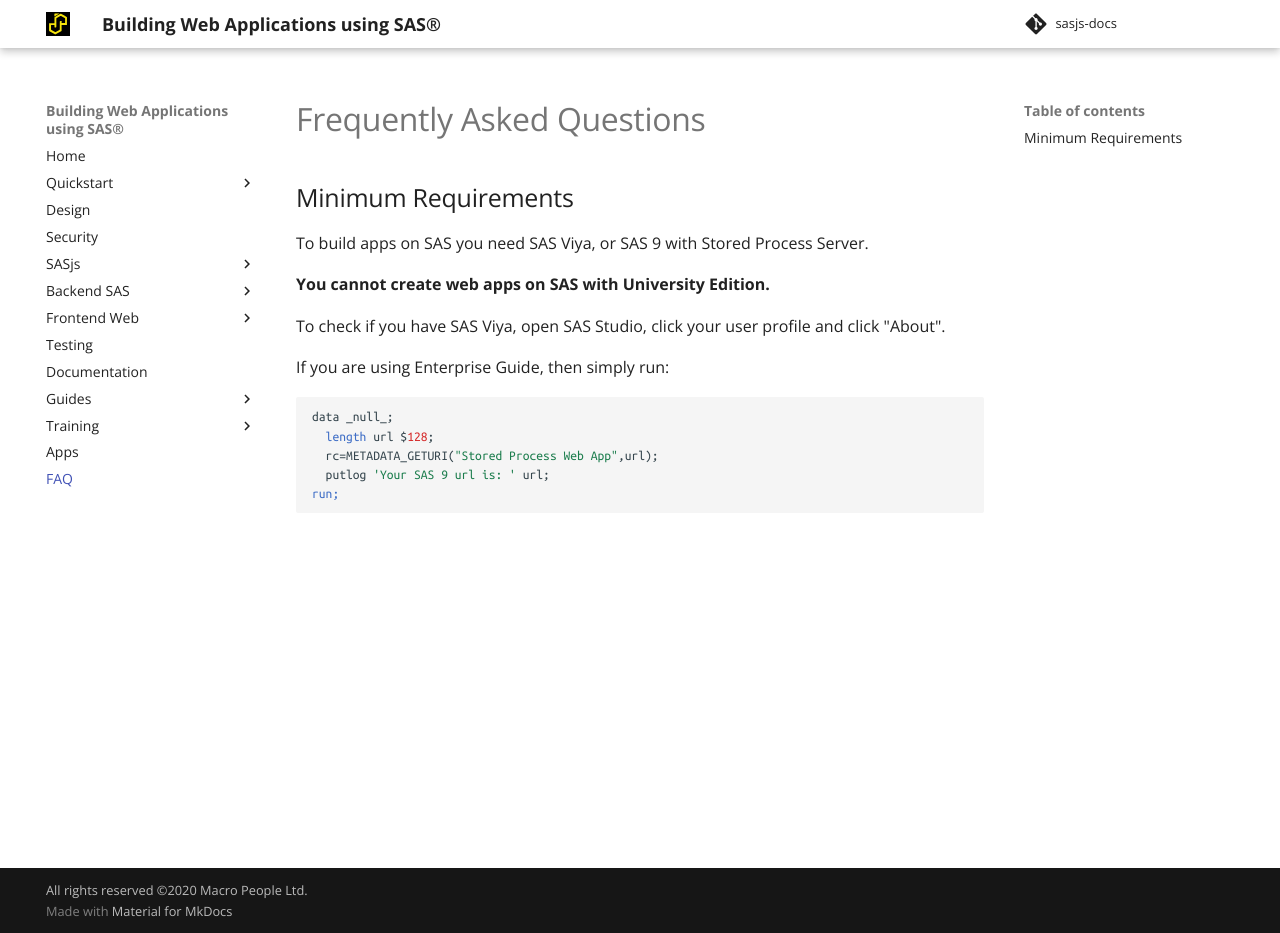
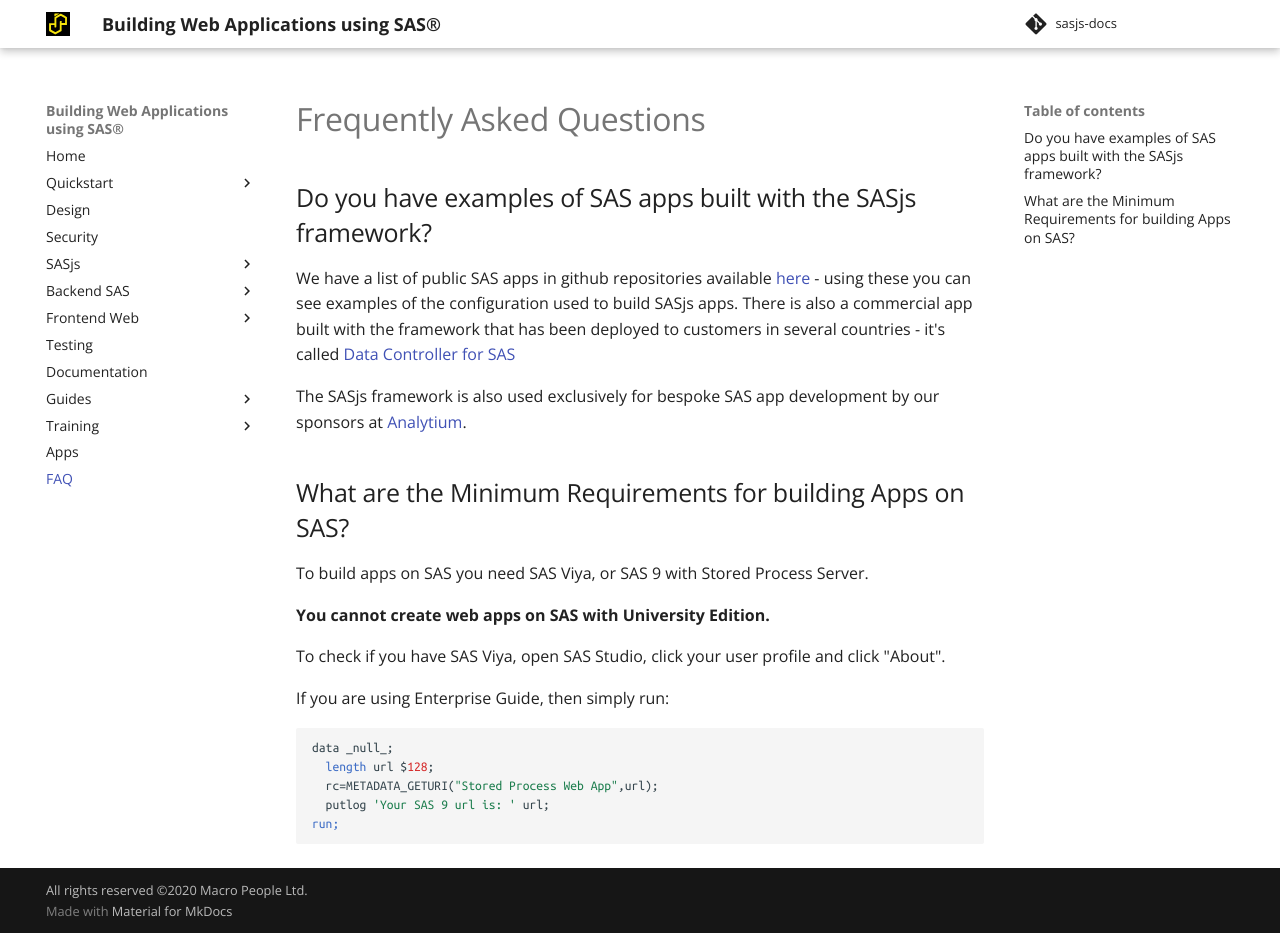
Before and after one commit to sasjs/sasjs.io, an MkDocs documentation site: the page built from docs/faq.md, in a window 1280 px wide and 933 px high. Built offline with MkDocs 1.6.1 and Material for MkDocs 9.7.7, drawn with Linux system fonts in a browser that asks for light colours.

Commit message:
seo updates

````diff
--- a/docs/faq.md
+++ b/docs/faq.md
@@ -1,8 +1,15 @@
 Frequently Asked Questions
 ====================
 
+Do you have examples of SAS apps built with the SASjs framework?
+---------------------
+We have a list of public SAS apps in github repositories available [here](https://sasjs.io/apps/) - using these you can see examples of the configuration used to build SASjs apps.
+There is also a commercial app built with the framework that has been deployed to customers in several countries - it's called [Data Controller for SAS](https://datacontroller.io)
 
-Minimum Requirements
+The SASjs framework is also used exclusively for bespoke SAS app development by our sponsors at [Analytium](https://sasapps.io).
+
+
+What are the Minimum Requirements for building Apps on SAS?
 ---------------------
 
 To build apps on SAS you need SAS Viya, or SAS 9 with Stored Process Server.
@@ -21,4 +28,28 @@
 run;
 ```
 
-<meta name="description" content="Frequently Asked Questions on the SASjs Framework.  Got more?  Raise an issue!">
+<meta property="og:title" content="Frequently Asked Questions on the SASjs Framework.">
+<meta property="og:description" content="A collection of frequently asked questions from readers who are interested in building apps with SAS using the SASjs framework">
+<meta name="description" content="A collection of frequently asked questions from readers who are interested in building apps with SAS using the SASjs framework">
+
+<script type="application/ld+json">
+    {
+      "@context": "https://schema.org",
+      "@type": "FAQPage",
+      "mainEntity": [{
+        "@type": "Question",
+        "name": "What are the Minimum Requirements for building Apps on SAS?",
+        "acceptedAnswer": {
+          "@type": "Answer",
+          "text": "<p>To build apps on SAS you need SAS Viya, or SAS 9 with Stored Process Server.</p><p><b>You cannot create web apps on SAS with University Edition.</b></p><p>To check if you have SAS Viya, open SAS Studio, click your user profile and click 'About'. </p><p><a href=https://sasjs.io/faq/#minimum-requirements> Click here </a> for more information</p>"
+        }
+      }, {
+        "@type": "Question",
+        "name": "Do you have examples of SAS apps built with the SASjs framework?",
+        "acceptedAnswer": {
+          "@type": "Answer",
+          "text": "<p>We have a list of public SAS apps in github repositories available <a href=https://sasjs.io/apps/>here</a></p> - using these you can see examples of the configuration used to build SASjs apps.<p>There is also a commercial app built with the framework that has been deployed to customers in several countries - it's called  <a href=https://datacontroller.io>Data Controller for SAS</a></p><p>The SASjs framework is also used exclusively for bespoke SAS app development by our sponsors at<a href=https://sasapps.io>Analytium</a>.</p>"
+        }
+      }]
+    }
+    </script>
--- a/mkdocs.yml
+++ b/mkdocs.yml
@@ -41,6 +41,7 @@
   - pymdownx.superfences
   - codehilite
   - fontawesome_markdown
+  - meta
   - toc:
       permalink: true
 
--- a/theme/main.html
+++ b/theme/main.html
@@ -4,7 +4,7 @@
 <!-- Open Graph / Facebook -->
 <meta property="og:locale" content="en_UK" />
 <meta property="og:type" content="website">
-<meta property='og:image' content='img/logo/favicon/32.svg'/>
+<meta property='og:image' content='/img/logo/favicon/32.svg'/>
 <meta property='og:image:alt' content='SASjs Logo'/>
 <meta property='og:image:title' content='SASjs Logo'/>
 <meta property="og:description" content="Build Your Own SAS 9 and SAS Viya Web Apps">
@@ -17,7 +17,7 @@
 <meta property="twitter:url" content="https://sasjs.io">
 <meta property="twitter:title" content="The SASjs Framework">
 <meta property="twitter:description" content="Build Your Own SAS 9 and SAS Viya Web Apps">
-<meta property="twitter:image" content='img/logo/favicon/32.svg'>
+<meta property="twitter:image" content='/img/logo/favicon/32.svg'>
 <meta property="twitter:image:alt" content="SASjs logo">
 <meta property='twitter:image:title' content='SASjs Logo'/>
 <meta property="twitter:site" content='https://sasjs.io'>
````
Also changed, not shown: docs/apps.md (+7 -5 lines), docs/design.md (+13 -2 lines), docs/documentation.md (+6 -8 lines), 1 other file.
